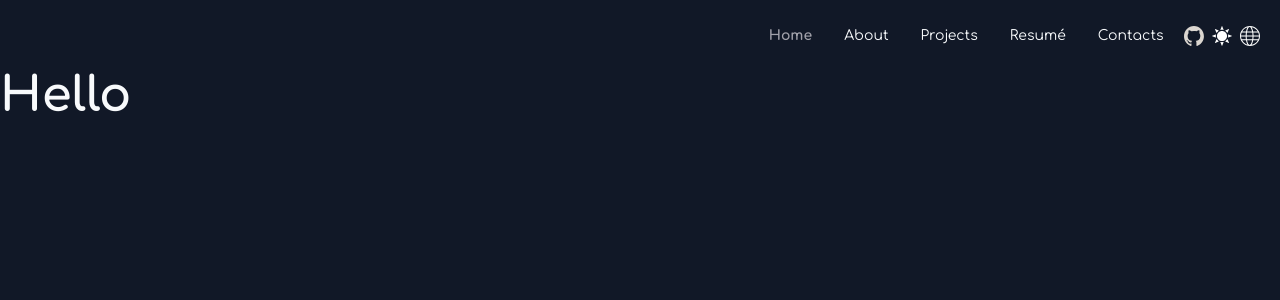
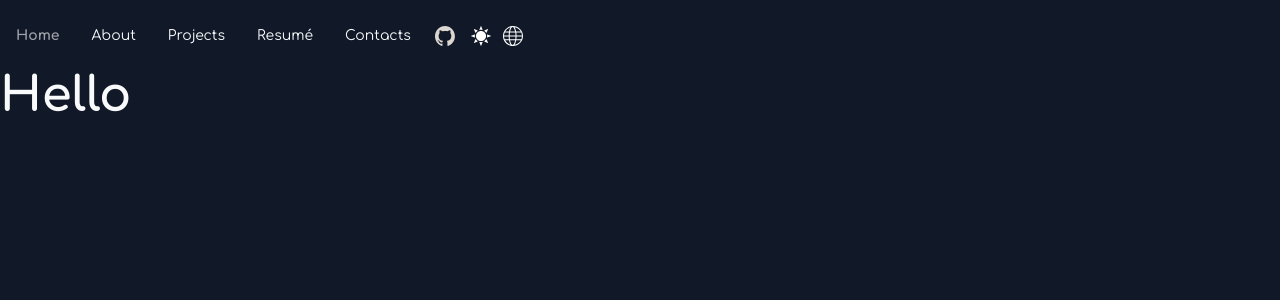
Before and after one commit to NotXia/notxia.github.io, a Vue app: page /#/ in a window 1280 px wide. Shown: the top 300 px of the page. Built offline with nearby package versions, Linux system fonts and the light colour scheme.

Commit message:
Update navbar

```diff
--- a/src/components/Navbar/Navbar.vue
+++ b/src/components/Navbar/Navbar.vue
@@ -1,15 +1,15 @@
 <template>
     <nav class="bg-white border-gray-200 dark:bg-gray-900 px-2 sm:px-4 py-2.5 ">
-    <div class="container flex flex-wrap items-center justify-between mx-auto">
+    <div class="container flex flex-wrap items-center justify-between md:justify-start mx-auto">
         <div></div>
 
         <div class="block md:flex">
             <div class="flex justify-end items-center order-2">
-                <a href="https://github.com/NotXia" class="rounded-full p-1 hover:bg-slate-200 dark:hover:bg-slate-700">
+                <a href="https://github.com/NotXia" class="rounded-full p-1 mx-1 hover:bg-slate-200 dark:hover:bg-slate-700">
                     <img :src="github_icon" alt="Github" class="h-5 dark:invert" />
                 </a>
-                <ThemeSwitch />
-                <LanguageSelector />
+                <ThemeSwitch class="mx-1" />
+                <LanguageSelector class="mx-1" />
 
                 <button class="inline-flex items-center p-2 ml-3 text-sm text-gray-500 md:hidden dark:text-gray-400"
                     data-collapse-toggle="navbar-main" type="button" aria-controls="navbar-main" aria-expanded="false">
@@ -51,7 +51,6 @@
     const { t } = useI18n({ messages: locale });
 
     onMounted(() => {
-        console.log("A")
         initCollapses();
     })
 </script>
```
